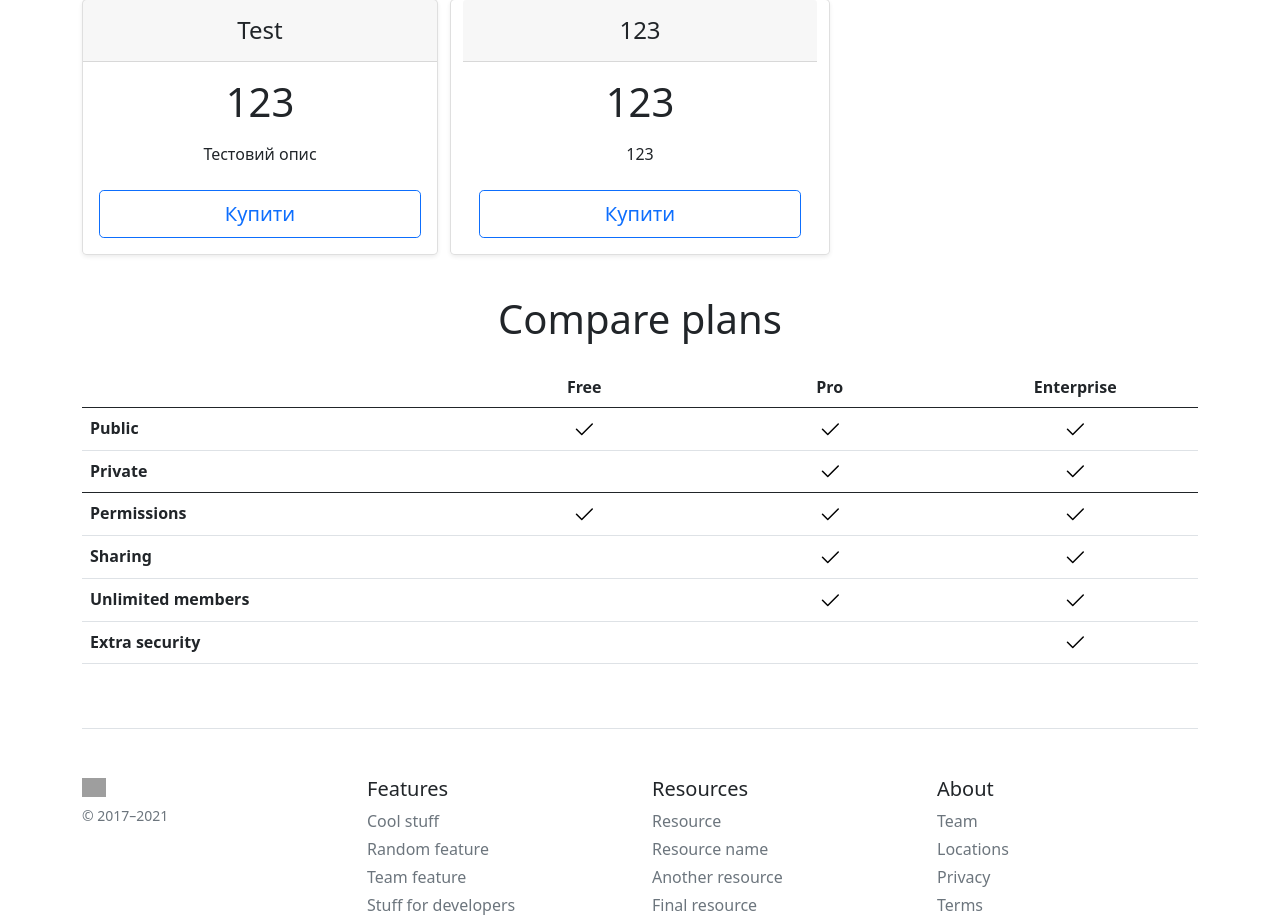
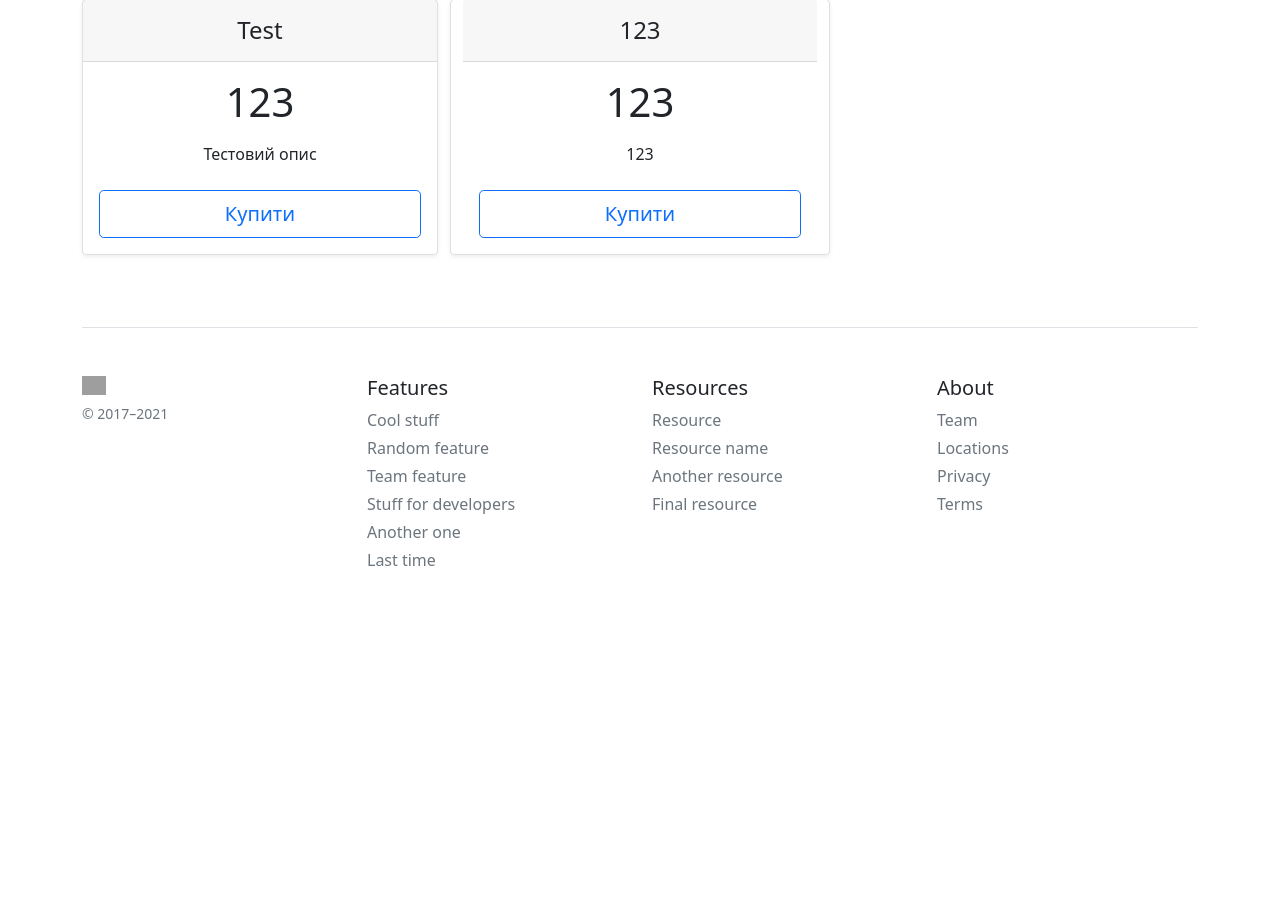
Before and after one commit to Maodzedyn/shop, a Flask app: page / in a window 1280 px wide. Shown: the part 289-1209 px from the top of the page. After the commit the page ends 855 px from the top, so only its background shows below. Run offline with Flask 2, Linux system fonts and the light colour scheme; data comes from the database, SQL or seed files in the repository; lists and menus that the app fills with data are empty; some libraries are stand-ins or nearby versions; grey boxes are pictures that could not be loaded.

Commit message:
Visual changes

```diff
--- a/templates/about.html
+++ b/templates/about.html
@@ -5,5 +5,7 @@
 {% endblock %}
 
 {% block body %}
-<h1>About</h1>
+<h1>Сайт запущено у контейнері за допомогою Docker.</h1><br>
+<p>Барнич ІСТ-31</p>
+
 {% endblock %}
--- a/templates/index.html
+++ b/templates/index.html
@@ -23,61 +23,5 @@
         </div>
       </div>
       {% endfor %}
-
-    <h2 class="display-6 text-center mb-4">Compare plans</h2>
-
-    <div class="table-responsive">
-      <table class="table text-center">
-        <thead>
-          <tr>
-            <th style="width: 34%;"></th>
-            <th style="width: 22%;">Free</th>
-            <th style="width: 22%;">Pro</th>
-            <th style="width: 22%;">Enterprise</th>
-          </tr>
-        </thead>
-        <tbody>
-          <tr>
-            <th scope="row" class="text-start">Public</th>
-            <td><svg class="bi" width="24" height="24"><use xlink:href="#check"></use></svg></td>
-            <td><svg class="bi" width="24" height="24"><use xlink:href="#check"></use></svg></td>
-            <td><svg class="bi" width="24" height="24"><use xlink:href="#check"></use></svg></td>
-          </tr>
-          <tr>
-            <th scope="row" class="text-start">Private</th>
-            <td></td>
-            <td><svg class="bi" width="24" height="24"><use xlink:href="#check"></use></svg></td>
-            <td><svg class="bi" width="24" height="24"><use xlink:href="#check"></use></svg></td>
-          </tr>
-        </tbody>
-
-        <tbody>
-          <tr>
-            <th scope="row" class="text-start">Permissions</th>
-            <td><svg class="bi" width="24" height="24"><use xlink:href="#check"></use></svg></td>
-            <td><svg class="bi" width="24" height="24"><use xlink:href="#check"></use></svg></td>
-            <td><svg class="bi" width="24" height="24"><use xlink:href="#check"></use></svg></td>
-          </tr>
-          <tr>
-            <th scope="row" class="text-start">Sharing</th>
-            <td></td>
-            <td><svg class="bi" width="24" height="24"><use xlink:href="#check"></use></svg></td>
-            <td><svg class="bi" width="24" height="24"><use xlink:href="#check"></use></svg></td>
-          </tr>
-          <tr>
-            <th scope="row" class="text-start">Unlimited members</th>
-            <td></td>
-            <td><svg class="bi" width="24" height="24"><use xlink:href="#check"></use></svg></td>
-            <td><svg class="bi" width="24" height="24"><use xlink:href="#check"></use></svg></td>
-          </tr>
-          <tr>
-            <th scope="row" class="text-start">Extra security</th>
-            <td></td>
-            <td></td>
-            <td><svg class="bi" width="24" height="24"><use xlink:href="#check"></use></svg></td>
-          </tr>
-        </tbody>
-      </table>
-    </div>
   </main>
 {% endblock %}
```
